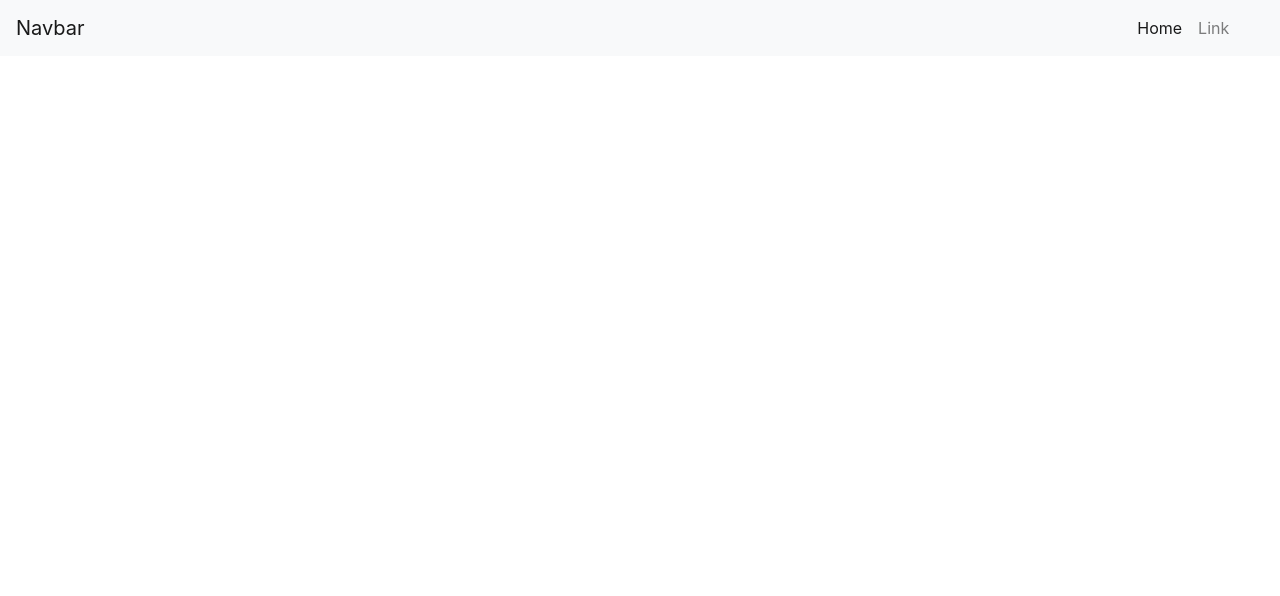
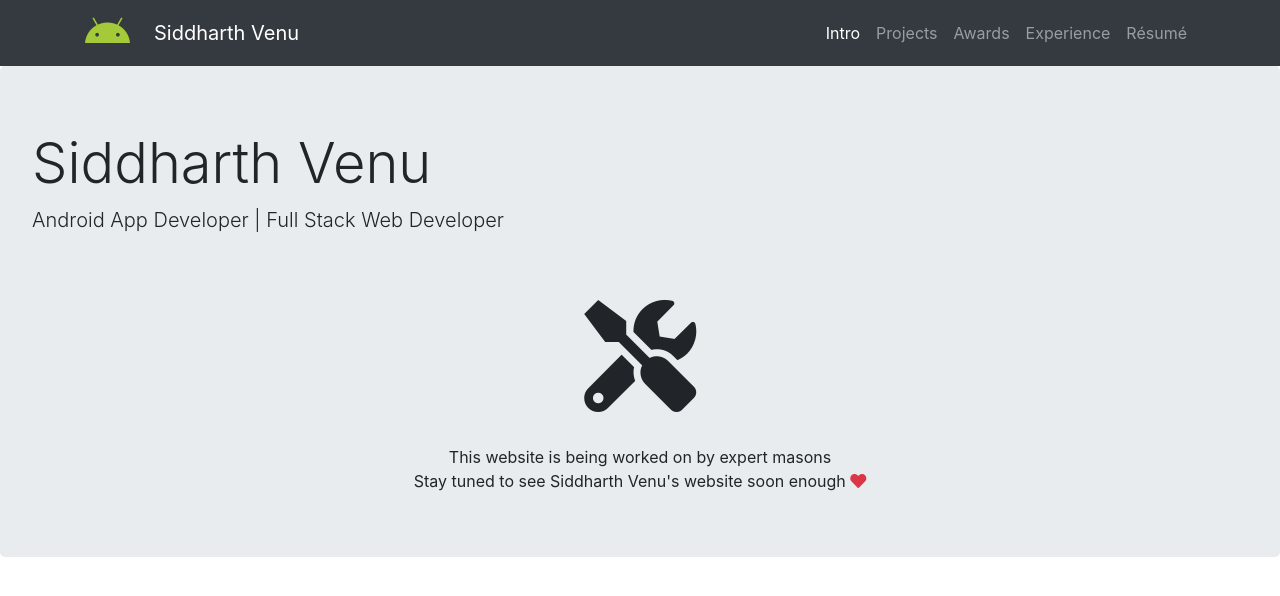
Before and after one commit to Anushka2600/sidvenu.github.io, a plain HTML site: page index.html in a window 1280 px wide. Drawn offline with nearby package versions, Linux system fonts and the light colour scheme.

Commit message:
Build jumbotron for construction

```diff
--- /dev/null
+++ b/index.css
@@ -0,0 +1,3 @@
+.android {
+    color: #A4CA39
+}
--- a/index.html
+++ b/index.html
@@ -2,27 +2,47 @@
 	<head>
 		<title>Under Construction</title>
 		<link rel="stylesheet" href="https://stackpath.bootstrapcdn.com/bootstrap/4.3.1/css/bootstrap.min.css" integrity="sha384-ggOyR0iXCbMQv3Xipma34MD+dH/1fQ784/j6cY/iJTQUOhcWr7x9JvoRxT2MZw1T" crossorigin="anonymous">
+		<link rel="stylesheet" href="https://use.fontawesome.com/releases/v5.8.1/css/all.css" integrity="sha384-50oBUHEmvpQ+1lW4y57PTFmhCaXp0ML5d60M1M7uH2+nqUivzIebhndOJK28anvf" crossorigin="anonymous">
+		<link rel="stylesheet" type="text/css" href="index.css">
 	</head>
 	<body>
-			<nav class="navbar navbar-expand-sm navbar-light bg-light">
-					<a class="navbar-brand" href="#">Navbar</a>
+		<nav class="navbar navbar-expand-sm navbar-dark bg-dark">
+			<div class="container">
+				<a class="d-flex navbar-brand align-items-center" href="#"><i class="fab fa-android fa-2x android mr-2 mr-sm-3 mr-lg-4"></i>Siddharth Venu</a>
 				<button class="navbar-toggler" type="button" data-toggle="collapse" data-target="#navbarSupportedContent" aria-controls="navbarSupportedContent" aria-expanded="false" aria-label="Toggle navigation">
 				<span class="navbar-toggler-icon"></span>
 				</button>
 
-					<div class="container collapse navbar-collapse justify-content-end" id="navbarSupportedContent">
+				<div class="collapse navbar-collapse justify-content-end" id="navbarSupportedContent">
 				<ul class="navbar-nav">
 					<li class="nav-item active">
-						  <a class="nav-link" href="#">Home <span class="sr-only">(current)</span></a>
+					<a class="nav-link" href="#">Intro <span class="sr-only">(current)</span></a>
 					</li>
 					<li class="nav-item">
-						  <a class="nav-link" href="#">Link</a>
+					<a class="nav-link" href="#">Projects</a>
+					</li>
+					<li class="nav-item">
+					<a class="nav-link" href="#">Awards</a>
+					</li>
+					<li class="nav-item">
+					<a class="nav-link" href="#">Experience</a>
+					</li>
+					<li class="nav-item">
+					<a class="nav-link" href="#">Résumé</a>
 					</li>
 				</ul>
 				</div>
+			</div>
 		</nav>
 
-
+		<div class="jumbotron d-flex flex-column">
+			<h1 class="display-4">Siddharth Venu</h1>
+			<p class="lead">Android App Developer | Full Stack Web Developer</p>
+			<hr class="my-4">
+			<i class="fas fa-tools fa-7x align-self-center"></i>
+			<hr class="my-3">
+			<span class="text-center align-self-center">This website is being worked on by expert masons<br>Stay tuned to see Siddharth Venu's website soon enough <i class="fas fa-heart text-danger"></i></span>
+		</div>
 
 		<script src="https://code.jquery.com/jquery-3.3.1.slim.min.js" integrity="sha384-q8i/X+965DzO0rT7abK41JStQIAqVgRVzpbzo5smXKp4YfRvH+8abtTE1Pi6jizo" crossorigin="anonymous"></script>
 		<script src="https://cdnjs.cloudflare.com/ajax/libs/popper.js/1.14.7/umd/popper.min.js" integrity="sha384-UO2eT0CpHqdSJQ6hJty5KVphtPhzWj9WO1clHTMGa3JDZwrnQq4sF86dIHNDz0W1" crossorigin="anonymous"></script>
```
Lines whose indentation alone changed are shown as unchanged.
